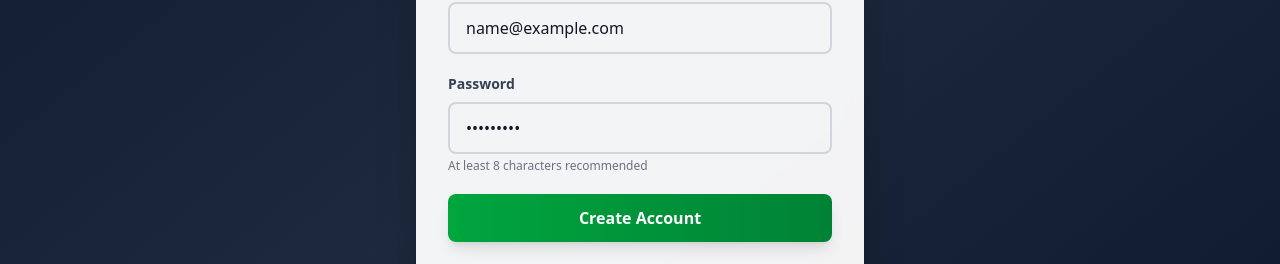
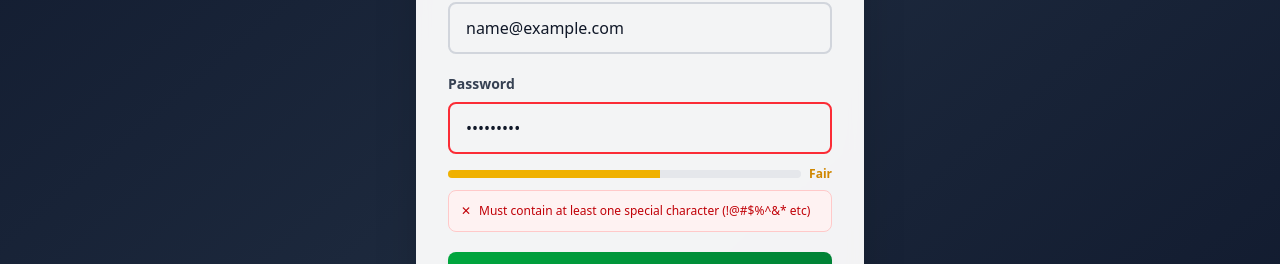
Before and after one commit to abd00786/smart-helpdesk, a React (Vite) app in the folder frontend/: page /register in a window 1280 px wide. Both pictures are taken after typing "Sample", "name@example.com", "Sample123" into the empty fields and a click on the button "Create Account". Shown: the part 536-800 px from the top of the page. Built offline with nearby package versions, Linux system fonts and the light colour scheme; no server answers.

Commit message:
Improve registration - prevent duplicate emails with enhanced validation

```diff
--- a/frontend/src/pages/Register.jsx
+++ b/frontend/src/pages/Register.jsx
@@ -1,6 +1,7 @@
 import { useState } from "react";
 import { useNavigate } from "react-router-dom";
 import apiClient from "../api/apiClient";
+import { validatePassword, getPasswordStrength } from "../utils/passwordValidator";
 
 export default function Register() {
   const [name, setName] = useState("");
@@ -8,13 +9,34 @@ export default function Register() {
   const [password, setPassword] = useState("");
   const [loading, setLoading] = useState(false);
   const [error, setError] = useState("");
+  const [passwordErrors, setPasswordErrors] = useState([]);
   const navigate = useNavigate();
+
+  const handlePasswordChange = (e) => {
+    const pwd = e.target.value;
+    setPassword(pwd);
+
+    if (pwd) {
+      const validation = validatePassword(pwd);
+      setPasswordErrors(validation.errors);
+    } else {
+      setPasswordErrors([]);
+    }
+  };
 
   const handleRegister = async (e) => {
     e.preventDefault();
 
     if (!name || !email || !password) {
       setError("Please fill in all fields");
+      return;
+    }
+
+    // Validate password
+    const validation = validatePassword(password);
+    if (!validation.isValid) {
+      setPasswordErrors(validation.errors);
+      setError("Password does not meet security requirements");
       return;
     }
 
@@ -29,6 +51,16 @@ export default function Register() {
     } finally {
       setLoading(false);
     }
+  };
+
+  const passwordStrength = getPasswordStrength(password);
+  const strengthColors = {
+    gray: 'bg-gray-300',
+    red: 'bg-red-500',
+    orange: 'bg-orange-500',
+    yellow: 'bg-yellow-500',
+    blue: 'bg-blue-500',
+    green: 'bg-green-500'
   };
 
   return (
@@ -82,10 +114,49 @@ export default function Register() {
                 type="password"
                 placeholder="••••••••"
                 value={password}
-                onChange={(e) => setPassword(e.target.value)}
-                className="w-full px-4 py-3 border-2 border-gray-300 rounded-lg focus:outline-none focus:border-green-500 focus:ring-2 focus:ring-green-200 transition text-gray-900 placeholder-gray-500"
+                onChange={handlePasswordChange}
+                className={`w-full px-4 py-3 border-2 rounded-lg focus:outline-none focus:ring-2 transition text-gray-900 placeholder-gray-500 ${
+                  password && passwordErrors.length === 0
+                    ? 'border-green-500 focus:border-green-600 focus:ring-green-200'
+                    : password && passwordErrors.length > 0
+                    ? 'border-red-500 focus:border-red-600 focus:ring-red-200'
+                    : 'border-gray-300 focus:border-green-500 focus:ring-green-200'
+                }`}
               />
-              <p className="text-xs text-gray-500 mt-1">At least 8 characters recommended</p>
+
+              {/* Password Strength Indicator */}
+              {password && (
+                <div className="mt-3 space-y-2">
+                  <div className="flex items-center gap-2">
+                    <div className="flex-1 h-2 bg-gray-200 rounded-full overflow-hidden">
+                      <div
+                        className={`h-full ${strengthColors[passwordStrength.color]} transition-all`}
+                        style={{ width: `${(passwordStrength.strength / 5) * 100}%` }}
+                      />
+                    </div>
+                    <span className={`text-xs font-semibold text-${passwordStrength.color}-600`}>
+                      {passwordStrength.label}
+                    </span>
+                  </div>
+
+                  {/* Password Requirements */}
+                  {passwordErrors.length > 0 && (
+                    <div className="bg-red-50 border border-red-200 rounded-lg p-3 space-y-1">
+                      {passwordErrors.map((err, idx) => (
+                        <p key={idx} className="text-xs text-red-700 flex items-center gap-2">
+                          <span>✕</span> {err}
+                        </p>
+                      ))}
+                    </div>
+                  )}
+
+                  {passwordErrors.length === 0 && password.length >= 8 && (
+                    <div className="bg-green-50 border border-green-200 rounded-lg p-2">
+                      <p className="text-xs text-green-700 font-semibold">✓ Password is secure</p>
+                    </div>
+                  )}
+                </div>
+              )}
             </div>
 
             <button
--- /dev/null
+++ b/frontend/src/utils/passwordValidator.js
@@ -0,0 +1,85 @@
+// Common weak passwords to block
+const WEAK_PASSWORDS = [
+  '123456', '123456789', '12345678', '1234567', '12345',
+  '111111', '123123', '1212121', '000000', '666666',
+  'password', 'password123', 'password1', 'admin', 'admin123',
+  '123321', '654321', '999999', '888888', '777777',
+  'qwerty', 'qwerty123', 'abc123', 'welcome', 'letmein',
+  'monkey', 'dragon', 'master', 'shadow', 'superman',
+  '121212', '101010', 'iloveyou', 'princess', 'qazwsx',
+  'pass', 'pass123', '1111', '2222', '3333', '4444', '5555'
+];
+
+// Validate password strength
+export const validatePassword = (password) => {
+  const errors = [];
+
+  // Check minimum length
+  if (password.length < 8) {
+    errors.push('Password must be at least 8 characters long');
+  }
+
+  // Check for uppercase letter
+  if (!/[A-Z]/.test(password)) {
+    errors.push('Must contain at least one uppercase letter');
+  }
+
+  // Check for lowercase letter
+  if (!/[a-z]/.test(password)) {
+    errors.push('Must contain at least one lowercase letter');
+  }
+
+  // Check for number
+  if (!/[0-9]/.test(password)) {
+    errors.push('Must contain at least one number');
+  }
+
+  // Check for special character
+  if (!/[!@#$%^&*()_+\-=\[\]{};':"\\|,.<>?]/.test(password)) {
+    errors.push('Must contain at least one special character (!@#$%^&* etc)');
+  }
+
+  // Check if password is in weak list
+  if (WEAK_PASSWORDS.includes(password.toLowerCase())) {
+    errors.push('This password is too common and insecure');
+  }
+
+  // Check for sequential numbers
+  if (/0123456789|1234567890|12345678|123456|9876543210|987654321/.test(password)) {
+    errors.push('Password cannot contain sequential numbers');
+  }
+
+  // Check for repeated characters (more than 2 consecutive)
+  if (/(.)\1{2,}/.test(password)) {
+    errors.push('Password cannot contain more than 2 consecutive identical characters');
+  }
+
+  return {
+    isValid: errors.length === 0,
+    errors
+  };
+};
+
+// Get password strength indicator
+export const getPasswordStrength = (password) => {
+  if (!password) return { strength: 0, label: 'No password', color: 'gray' };
+
+  let strength = 0;
+
+  if (password.length >= 8) strength++;
+  if (password.length >= 12) strength++;
+  if (/[a-z]/.test(password) && /[A-Z]/.test(password)) strength++;
+  if (/[0-9]/.test(password)) strength++;
+  if (/[!@#$%^&*()_+\-=\[\]{};':"\\|,.<>?]/.test(password)) strength++;
+
+  const levels = [
+    { strength: 0, label: 'No password', color: 'gray' },
+    { strength: 1, label: 'Very Weak', color: 'red' },
+    { strength: 2, label: 'Weak', color: 'orange' },
+    { strength: 3, label: 'Fair', color: 'yellow' },
+    { strength: 4, label: 'Strong', color: 'blue' },
+    { strength: 5, label: 'Very Strong', color: 'green' }
+  ];
+
+  return levels[strength] || levels[0];
+};
```
Also changed, not shown: 2 other files (tests, documents, lock files or other folders).
